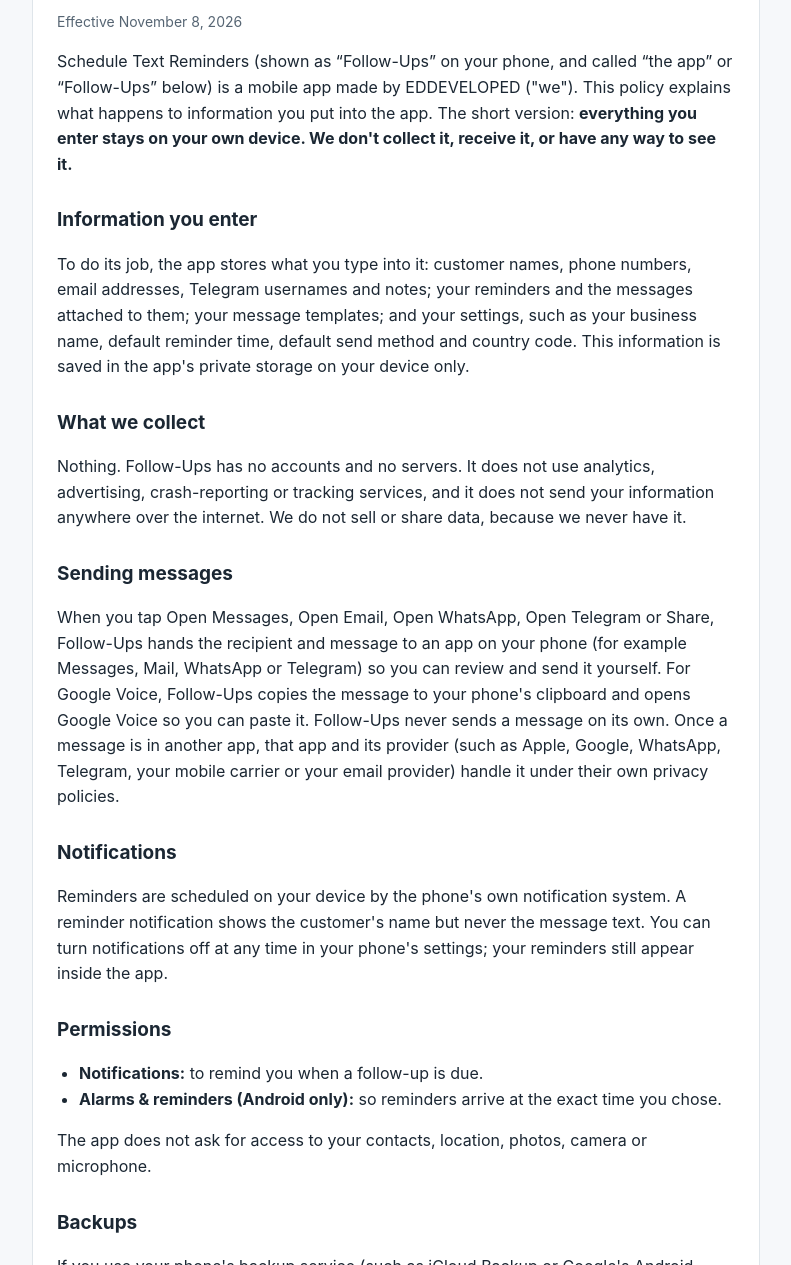
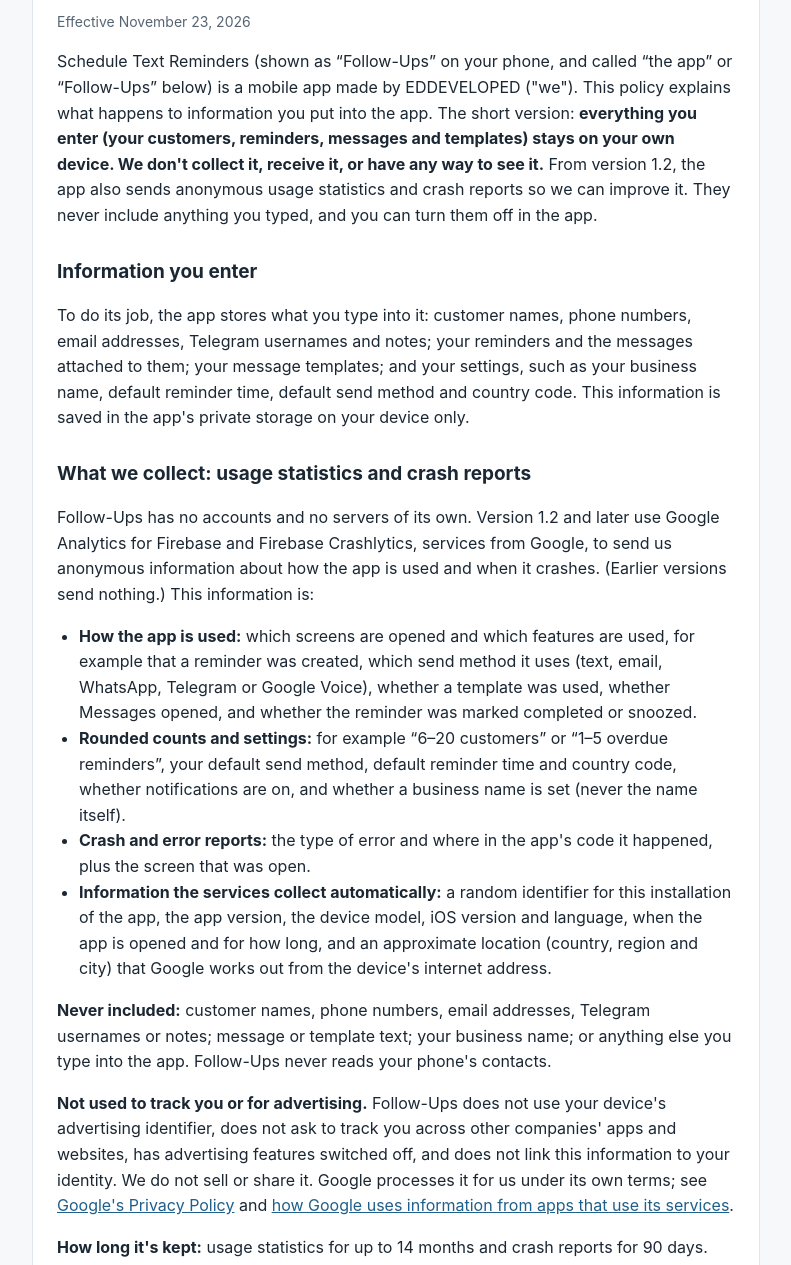
Before and after one commit to EDDEVELOPED/eddeveloped.github.io, a plain HTML site: page privacy.html in a window 1280 px wide. Shown: the part 175-1440 px from the top of the page, without its empty margins (244-1035 px from the left). Drawn offline with Linux system fonts and the light colour scheme.

Commit message:
Update site

```diff
--- a/privacy.html
+++ b/privacy.html
@@ -9,15 +9,27 @@
 <header><img src="icon.png" alt="" width="56" height="56"><a href="./">Schedule Text Reminders</a><nav><a href="privacy.html">Privacy</a><a href="support.html">Support</a></nav></header>
 <div class="card">
 <h1>Privacy Policy</h1>
-<p class="muted">Effective November 8, 2026</p>
+<p class="muted">Effective November 23, 2026</p>
 
-<p>Schedule Text Reminders (shown as &ldquo;Follow-Ups&rdquo; on your phone, and called &ldquo;the app&rdquo; or &ldquo;Follow-Ups&rdquo; below) is a mobile app made by EDDEVELOPED ("we"). This policy explains what happens to information you put into the app. The short version: <strong>everything you enter stays on your own device. We don't collect it, receive it, or have any way to see it.</strong></p>
+<p>Schedule Text Reminders (shown as &ldquo;Follow-Ups&rdquo; on your phone, and called &ldquo;the app&rdquo; or &ldquo;Follow-Ups&rdquo; below) is a mobile app made by EDDEVELOPED ("we"). This policy explains what happens to information you put into the app. The short version: <strong>everything you enter (your customers, reminders, messages and templates) stays on your own device. We don't collect it, receive it, or have any way to see it.</strong> From version 1.2, the app also sends anonymous usage statistics and crash reports so we can improve it. They never include anything you typed, and you can turn them off in the app.</p>
 
 <h2>Information you enter</h2>
 <p>To do its job, the app stores what you type into it: customer names, phone numbers, email addresses, Telegram usernames and notes; your reminders and the messages attached to them; your message templates; and your settings, such as your business name, default reminder time, default send method and country code. This information is saved in the app's private storage on your device only.</p>
 
-<h2>What we collect</h2>
-<p>Nothing. Follow-Ups has no accounts and no servers. It does not use analytics, advertising, crash-reporting or tracking services, and it does not send your information anywhere over the internet. We do not sell or share data, because we never have it.</p>
+<h2>What we collect: usage statistics and crash reports</h2>
+<p>Follow-Ups has no accounts and no servers of its own. Version 1.2 and later use Google Analytics for Firebase and Firebase Crashlytics, services from Google, to send us anonymous information about how the app is used and when it crashes. (Earlier versions send nothing.) This information is:</p>
+<ul>
+<li><strong>How the app is used:</strong> which screens are opened and which features are used, for example that a reminder was created, which send method it uses (text, email, WhatsApp, Telegram or Google Voice), whether a template was used, whether Messages opened, and whether the reminder was marked completed or snoozed.</li>
+<li><strong>Rounded counts and settings:</strong> for example &ldquo;6&ndash;20 customers&rdquo; or &ldquo;1&ndash;5 overdue reminders&rdquo;, your default send method, default reminder time and country code, whether notifications are on, and whether a business name is set (never the name itself).</li>
+<li><strong>Crash and error reports:</strong> the type of error and where in the app's code it happened, plus the screen that was open.</li>
+<li><strong>Information the services collect automatically:</strong> a random identifier for this installation of the app, the app version, the device model, iOS version and language, when the app is opened and for how long, and an approximate location (country, region and city) that Google works out from the device's internet address.</li>
+</ul>
+<p><strong>Never included:</strong> customer names, phone numbers, email addresses, Telegram usernames or notes; message or template text; your business name; or anything else you type into the app. Follow-Ups never reads your phone's contacts.</p>
+<p><strong>Not used to track you or for advertising.</strong> Follow-Ups does not use your device's advertising identifier, does not ask to track you across other companies' apps and websites, has advertising features switched off, and does not link this information to your identity. We do not sell or share it. Google processes it for us under its own terms; see <a href="https://policies.google.com/privacy">Google's Privacy Policy</a> and <a href="https://policies.google.com/technologies/partner-sites">how Google uses information from apps that use its services</a>.</p>
+<p><strong>How long it's kept:</strong> usage statistics for up to 14 months and crash reports for 90 days.</p>
+
+<h2>Turning it off</h2>
+<p>In the app, open <strong>Settings &rsaquo; Share usage data</strong> and switch it off. The app then stops sending usage statistics and crash reports, deletes any it hasn't sent yet, and starts with a new random identifier if you switch it back on. Because the information isn't linked to you, we can't look up or delete one person's records, but turning it off stops all further collection.</p>
 
 <h2>Sending messages</h2>
 <p>When you tap Open Messages, Open Email, Open WhatsApp, Open Telegram or Share, Follow-Ups hands the recipient and message to an app on your phone (for example Messages, Mail, WhatsApp or Telegram) so you can review and send it yourself. For Google Voice, Follow-Ups copies the message to your phone's clipboard and opens Google Voice so you can paste it. Follow-Ups never sends a message on its own. Once a message is in another app, that app and its provider (such as Apple, Google, WhatsApp, Telegram, your mobile carrier or your email provider) handle it under their own privacy policies.</p>
@@ -30,22 +42,22 @@
 <li><strong>Notifications:</strong> to remind you when a follow-up is due.</li>
 <li><strong>Alarms &amp; reminders (Android only):</strong> so reminders arrive at the exact time you chose.</li>
 </ul>
-<p>The app does not ask for access to your contacts, location, photos, camera or microphone.</p>
+<p>The app does not ask for access to your contacts, location, photos, camera or microphone, and it does not ask to track you.</p>
 
 <h2>Backups</h2>
 <p>If you use your phone's backup service (such as iCloud Backup or Google's Android backup), your device may include Follow-Ups' data in those backups. Apple or Google stores those backups under their own policies and your account settings.</p>
 
 <h2>Deleting your information</h2>
-<p>You can delete any customer, reminder or template inside the app. Deleting a customer also deletes their reminders. Uninstalling Follow-Ups removes all of its data from your device. Copies in your phone's backups are managed through your Apple or Google account.</p>
+<p>You can delete any customer, reminder or template inside the app. Deleting a customer also deletes their reminders. Uninstalling Follow-Ups removes all of its data from your device. Copies in your phone's backups are managed through your Apple or Google account. For usage statistics and crash reports, see &ldquo;Turning it off&rdquo; above.</p>
 
 <h2>Your customers' information</h2>
 <p>The contact details you enter belong to you and your customers. You are responsible for having permission to contact them and for following the laws that apply to the messages you send.</p>
 
 <h2>Children</h2>
-<p>Follow-Ups is a business tool and is not directed to children under 13. We do not knowingly collect information from children, or from anyone.</p>
+<p>Follow-Ups is a business tool and is not directed to children under 13. We do not knowingly collect personal information from children.</p>
 
 <h2>Changes to this policy</h2>
-<p>If this policy changes, we will update this page and the effective date above. If a future version of the app ever collects information, this policy will be updated before that version is released.</p>
+<p>If this policy changes, we will update this page and the effective date above. If a future version of the app collects any other information, this policy will be updated before that version is released.</p>
 
 <h2>Contact</h2>
 <p>Questions about privacy: <a href="mailto:eddevteam@gmail.com">eddevteam@gmail.com</a></p>
```
Also changed, not shown: index.html (+1 -1 lines).
